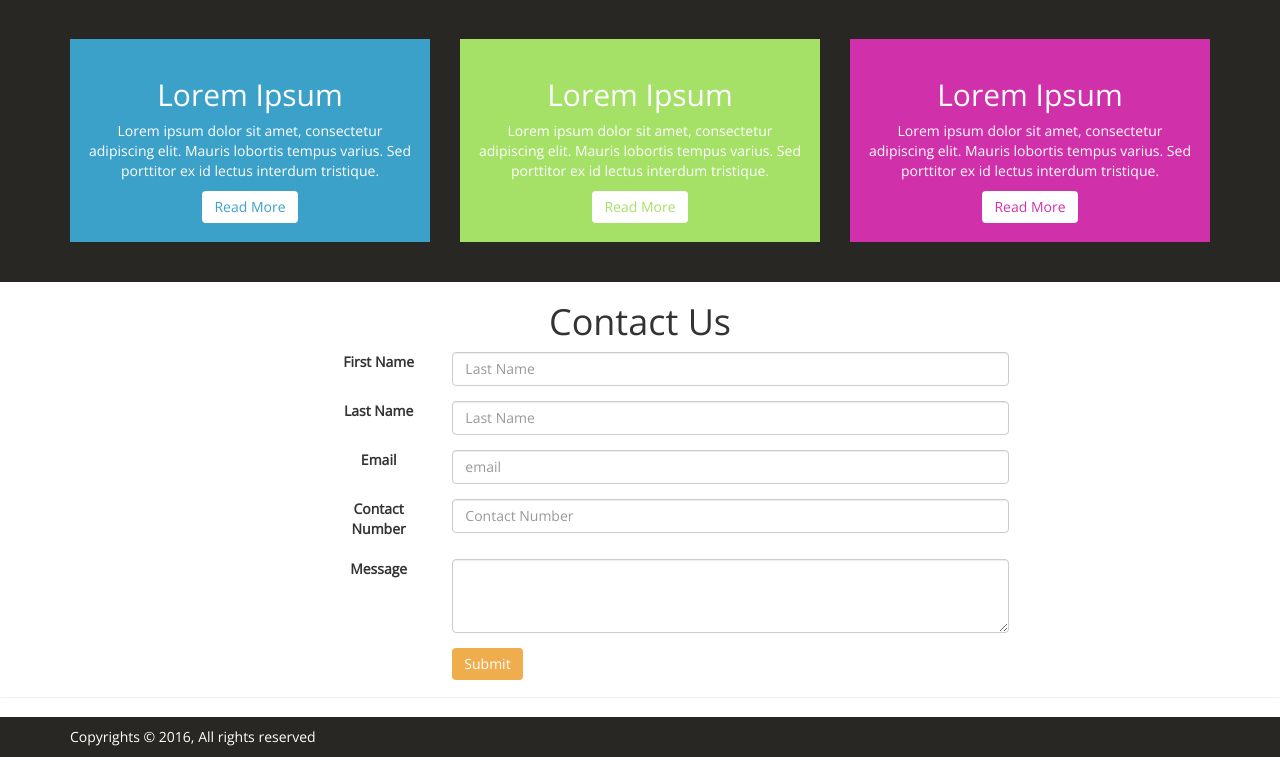
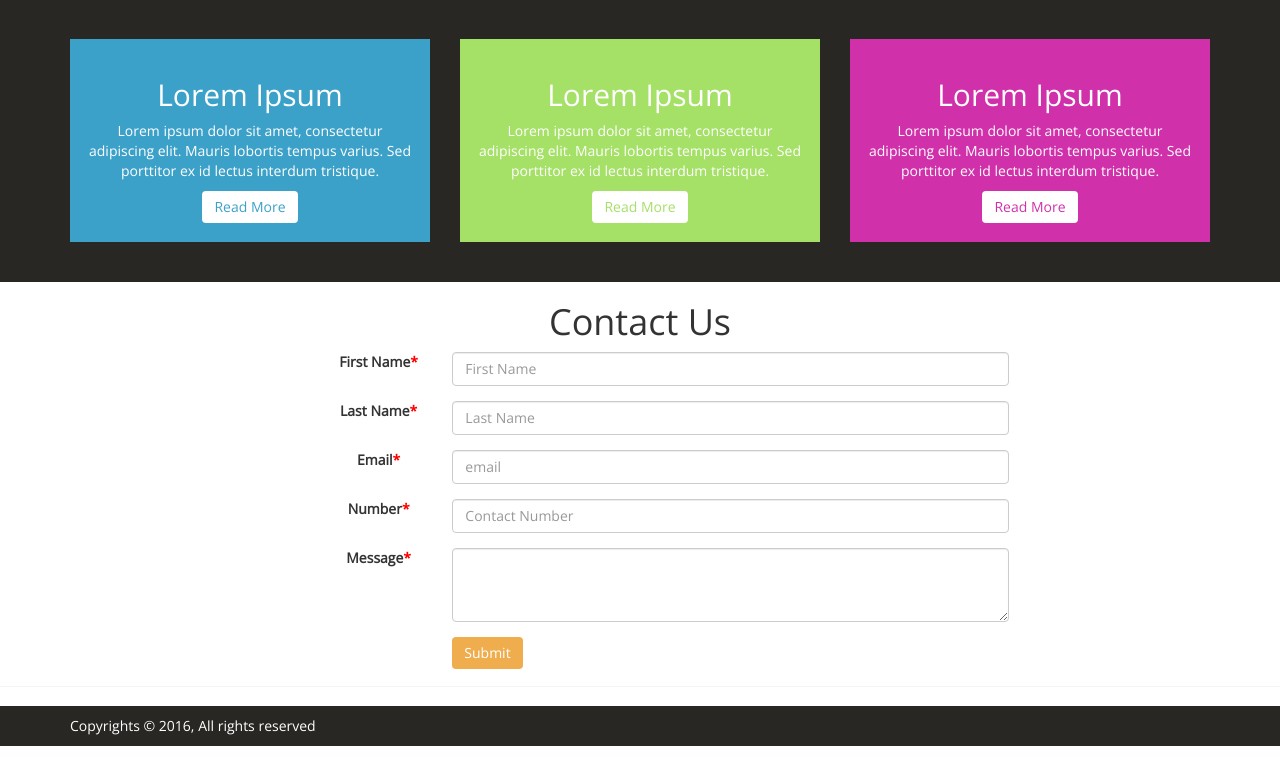
Before and after one commit to jrose111284/bandv, a PHP site: page / in a window 1280 px wide. Shown: the part 766-1523 px from the top of the page. Run offline with PHP 8.4, Linux system fonts and the light colour scheme; some libraries are stand-ins or nearby versions.

Commit message:
added astrix to contact form

```diff
--- a/css/style.css
+++ b/css/style.css
@@ -223,3 +223,7 @@ img.demo{
 	padding:3px;
 	border: 1px solid #ccc;
 }
+.lable:before{
+  content: "*";
+  color: red;
+}
--- a/index.php
+++ b/index.php
@@ -95,31 +95,31 @@
   <form action="contact.php" method="post">
     <h1>Contact Us</h1>
     <div class="form-group row">
-      <label for="inputEmail3" class="col-sm-2 form-control-label">First Name</label>
+      <label for="inputEmail3" class="col-sm-2 form-control-label">First Name<font color="red">*</font></label>
       <div class="col-sm-10">
-          <input type="text" name="name" class="form-control" id="inputPassword3" placeholder="Last Name" autocomplete="off" <?php echo isset($fields['name']) ? 'value="' . e($fields['name']) . '"' : ''?>>
+          <input type="text" name="name" class="form-control" id="inputPassword3" placeholder="First Name" autocomplete="off" <?php echo isset($fields['name']) ? 'value="' . e($fields['name']) . '"' : ''?>>
       </div>
     </div>
     <div class="form-group row">
-      <label for="inputPassword3" class="col-sm-2 form-control-label">Last Name</label>
+      <label for="inputPassword3" class="col-sm-2 form-control-label">Last Name<font color="red">*</font></label>
       <div class="col-sm-10">
         <input type="text" name="last" class="form-control" id="inputPassword3" placeholder="Last Name"<?php echo isset($fields['last']) ? 'value="' . e($fields['last']) . '"' : ''?>>
       </div>
     </div>
     <div class="form-group row">
-      <label for="inputPassword3" class="col-sm-2 form-control-label">Email</label>
+      <label for="inputPassword3" class="col-sm-2 form-control-label">Email<font color="red">*</font></label>
       <div class="col-sm-10">
         <input type="text" name="email" autocomplete="off" class="form-control" id="inputPassword3" placeholder="email" <?php echo isset($fields['email']) ? 'value="' . e($fields['email']) . '"' : ''?>>
       </div>
     </div>
     <div class="form-group row">
-      <label for="inputPassword3" class="col-sm-2 form-control-label">Contact Number</label>
+      <label for="inputPassword3" class="col-sm-2 form-control-label">Number<font color="red">*</font></label>
       <div class="col-sm-10">
         <input type="text" name="contact" class="form-control" id="inputPassword3" placeholder="Contact Number"<?php echo isset($fields['contact']) ? 'value="' . e($fields['contact']) . '"' : ''?>>
       </div>
     </div>
     <div class="form-group row">
-      <label for="inputPassword3" class="col-sm-2 form-control-label">Message</label>
+      <label for="inputPassword3" class="col-sm-2 form-control-label">Message<font color="red">*</font></label>
       <div class="col-md-10">
           <textarea name="message" class="form-control" id="exampleTextarea" rows="3"><?php echo isset($fields['message']) ? e($fields['message']) : ''?></textarea>
       </div>
```
